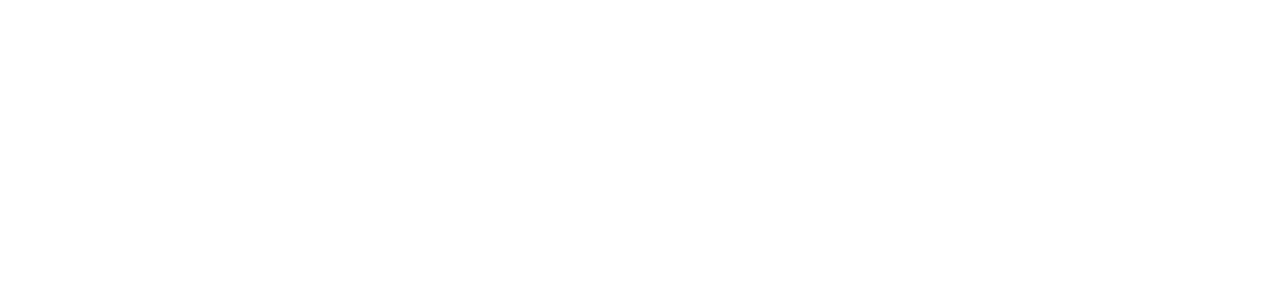
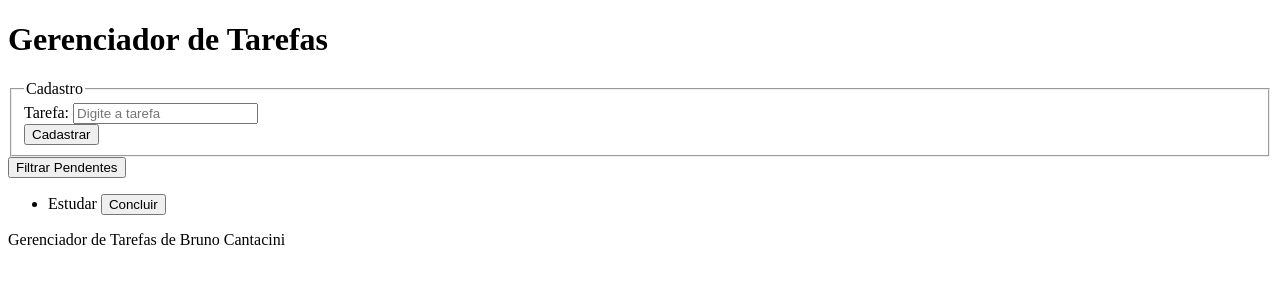
Before and after one commit to brucantacini/Gerenciador_Tarefas, a plain HTML site: page index.html in a window 1280 px wide. Drawn offline with Linux system fonts and the light colour scheme.

Commit message:
Criação do cabeçalho, uma seção para adicionar tarefas (input e botão), e uma lista para exibir as tarefas.

```diff
--- a/index.html
+++ b/index.html
@@ -8,16 +8,35 @@
     <link rel="stylesheet" href="css/style.css">
     <script src="js/script.js" defer></script>
 </head>
+<body>
+    <header>
+        <h1>Gerenciador de Tarefas</h1>
+    </header>
 
-<header>
+    <main>
+        <form id="form-tarefa">
+            <fieldset>
+                <legend>Cadastro</legend>
+                <div>
+                    <label for="idTarefa">Tarefa:</label>
+                    <input type="text" name="tarefa" id="idTarefa" placeholder="Digite a tarefa">
+                </div>
+                <div>
+                    <button type="button" id="botao-cadastro">Cadastrar</button>
+                </div>
+            </fieldset>
+        </form>
+        <button type="button" id="botao-filtrar">Filtrar Pendentes</button>
+        <ul id="lista-tarefas">
+            <li>
+                <span>Estudar</span>
+                <button type="button" class="botao-concluir">Concluir</button>
+            </li>
+        </ul>
+    </main>
 
-</header>
-
-<body>
-
+    <footer>
+        <p>Gerenciador de Tarefas de Bruno Cantacini</p>
+    </footer>
 </body>
-
-<footer>
-
-</footer>
 </html>
```
